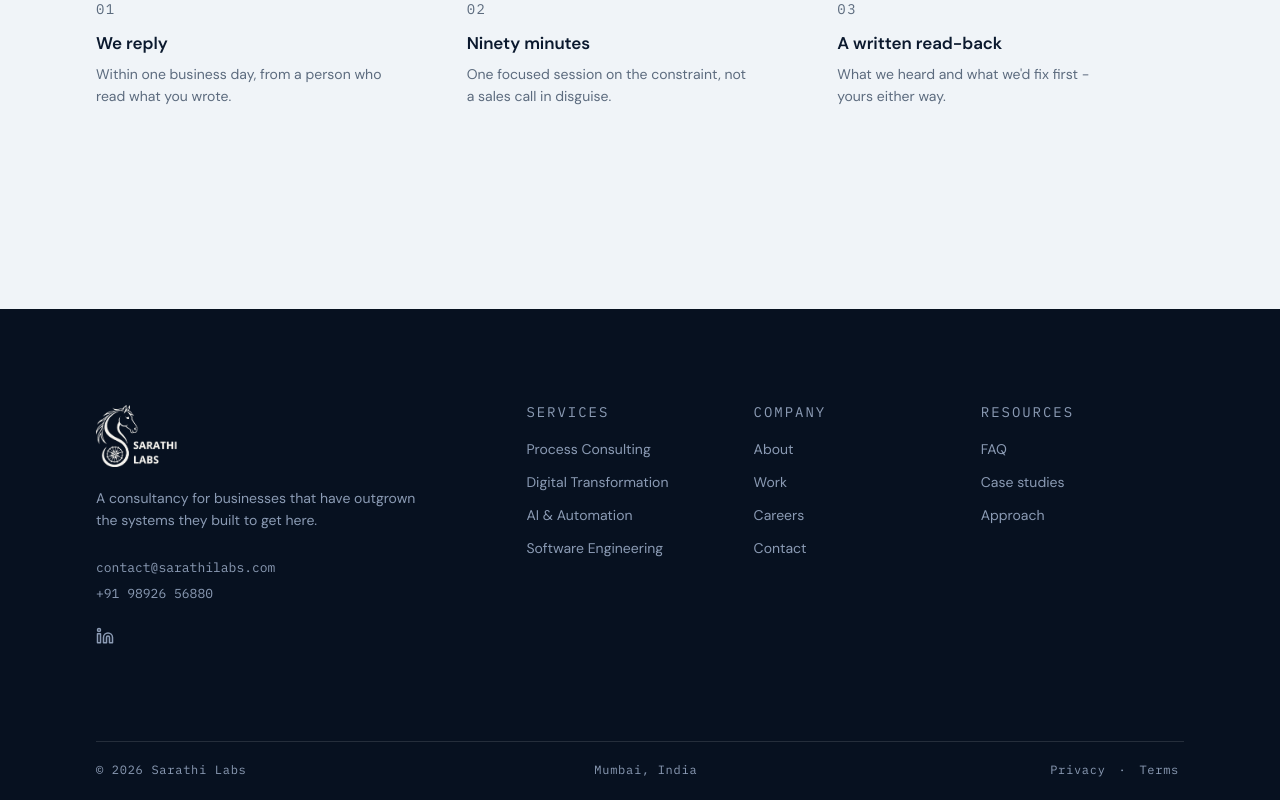
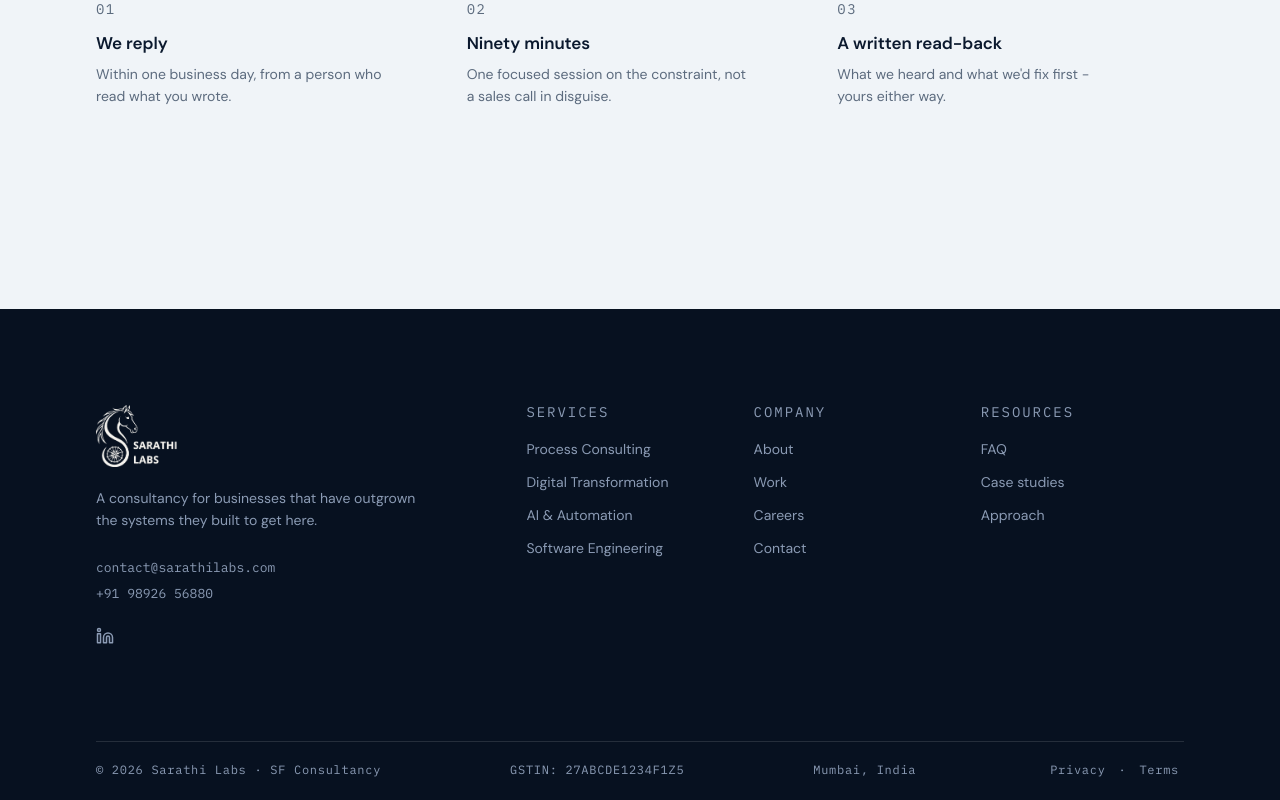
Before and after one commit to sarathi-labs/website, a React (Vite) app: page /contact in a window 1280 px wide. Shown: the part 1451-2251 px from the top of the page. Built offline with nearby package versions, Linux system fonts and the light colour scheme; no server answers; a web font is replaced by a local one.

Commit message:
Add SF Consultancy and mock GSTIN to footer

```diff
--- a/src/components/Footer.jsx
+++ b/src/components/Footer.jsx
@@ -189,7 +189,8 @@ export default function Footer() {
         </div>
 
         <div className="footer-base border-t border-[var(--rule-inv)] mt-[var(--s3)] pt-[22px] flex justify-between gap-4 flex-wrap font-mono text-[11px] tracking-[.06em] text-[var(--muted-inv)]">
-          <span>© {new Date().getFullYear()} Sarathi Labs</span>
+          <span>© {new Date().getFullYear()} Sarathi Labs · SF Consultancy</span>
+          <span>GSTIN: 27ABCDE1234F1Z5</span>
           <span>Mumbai, India</span>
           <span>
             <a className="no-underline inline-block py-[13px] -my-[13px] hover:text-white" href="#">
```
